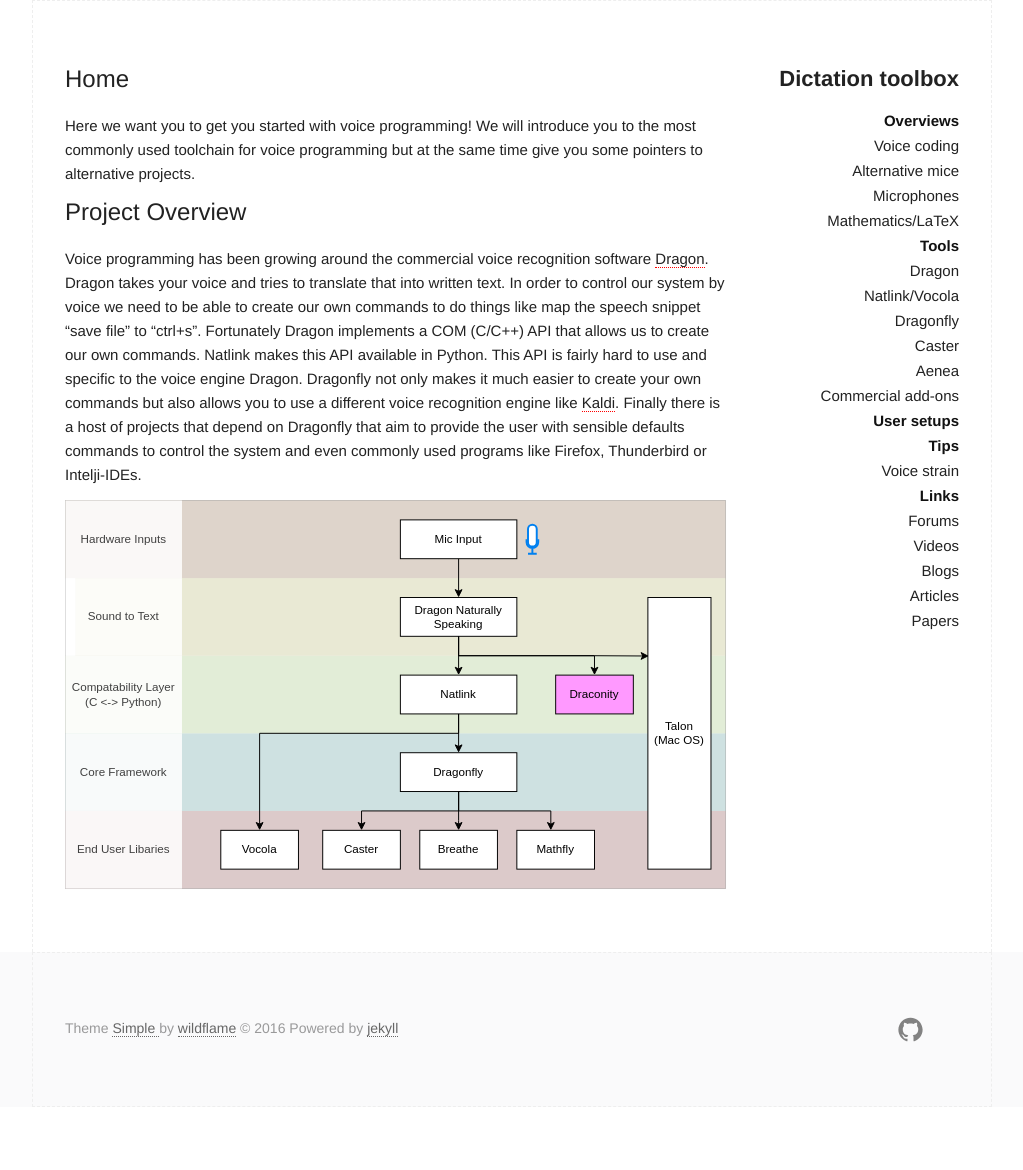
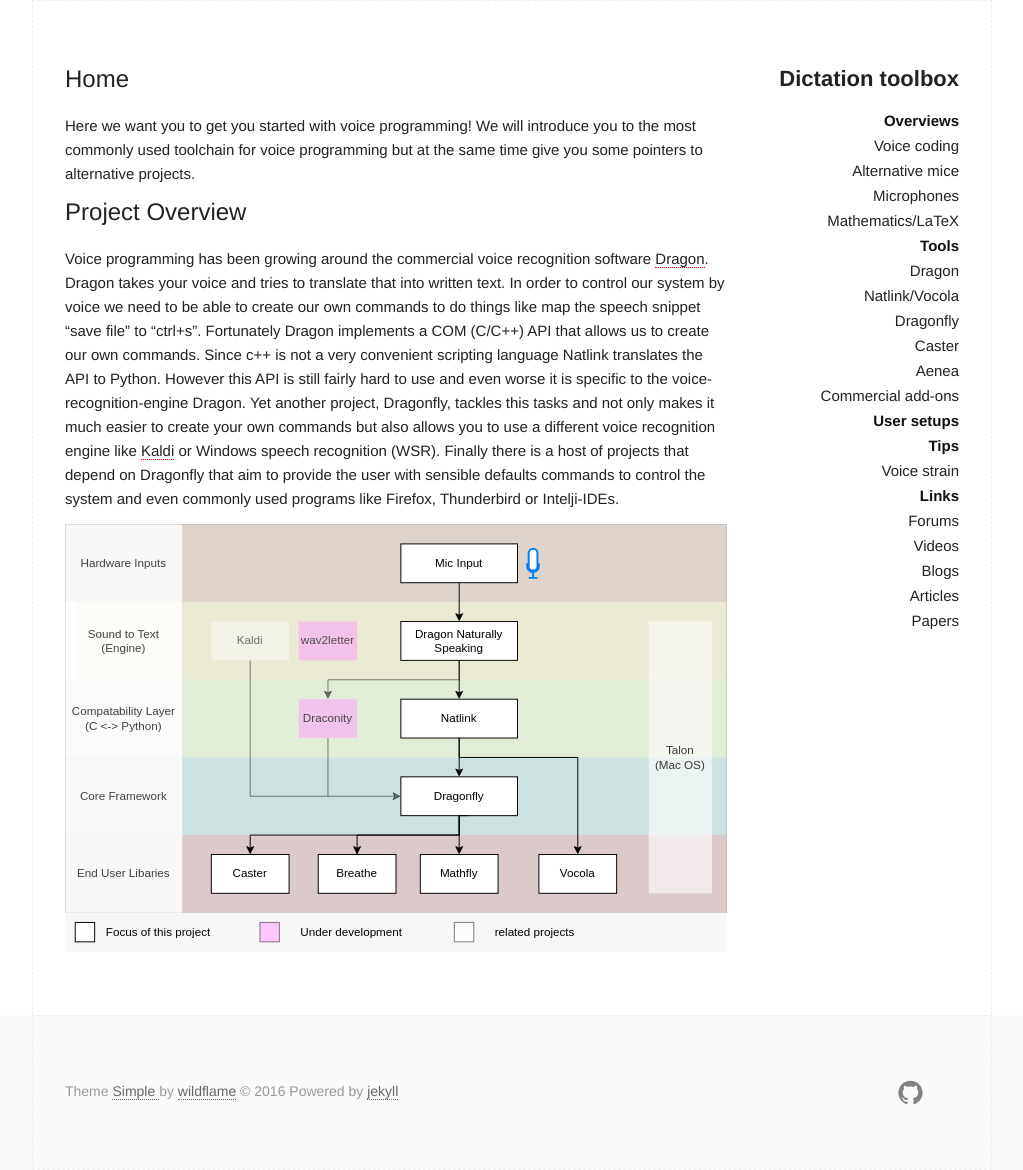
Before and after one commit to dictation-toolbox/dictation-toolbox.org, a Jekyll site: the page built from index.md, in a window 1280 px wide. Shown: the whole page, without its empty margins (128-1151 px from the left). Built offline with Jekyll 4.4.1, drawn with Linux system fonts in a browser that asks for light colours; before the commit the page ends 1107 px from its top, so only the background shows below that.

```diff
--- a/index.md
+++ b/index.md
@@ -6,6 +6,6 @@ title: Home
 Here we want you to get you started with voice programming! We will introduce you to the most commonly used toolchain for voice programming but at the same time give you some pointers  to alternative projects.
 
 # Project Overview
-Voice programming has been  growing around the commercial voice recognition software [Dragon](https://www.nuance.com/dragon.html).  Dragon takes your voice and tries to translate that into written text. In order to control our system by voice we need to be able to create our own commands to do things like map the speech snippet "save file" to "ctrl+s". Fortunately Dragon implements a COM (C/C++)  API that allows us to create our own commands. Natlink  makes this   API available in Python. This  API is fairly  hard to use and  specific to the voice engine Dragon. Dragonfly  not only makes  it much easier to create your own commands but also allows you to  use a different voice recognition engine like [Kaldi](https://kaldi-asr.org/doc/about.html). Finally there is a host of projects that depend on Dragonfly that aim to provide the user with sensible defaults commands  to control the system and even commonly used programs like Firefox, Thunderbird or Intelji-IDEs.
+Voice programming has been  growing around the commercial voice recognition software [Dragon](https://www.nuance.com/dragon.html).  Dragon takes your voice and tries to translate that into written text. In order to control our system by voice we need to be able to create our own commands to do things like map the speech snippet "save file" to "ctrl+s". Fortunately Dragon implements a COM (C/C++)  API that allows us to create our own commands. Since c++ is not a very convenient scripting language Natlink   translates the   API to Python. However this  API is still fairly  hard to use and  even worse it is specific to the voice-recognition-engine Dragon. Yet another project, Dragonfly,  tackles this tasks and  not only makes  it much easier to create your own commands but also allows you to  use a different voice recognition engine like [Kaldi](https://kaldi-asr.org/doc/about.html) or Windows speech recognition (WSR). Finally there is a host of projects that depend on Dragonfly that aim to provide the user with sensible defaults commands  to control the system and even commonly used programs like Firefox, Thunderbird or Intelji-IDEs.
 
  <img src="{{ site.baseurl }}/assets/img/voicecoding_landscape.svg"  >
```
Also changed, not shown: assets/img/voicecoding_landscape.svg.
